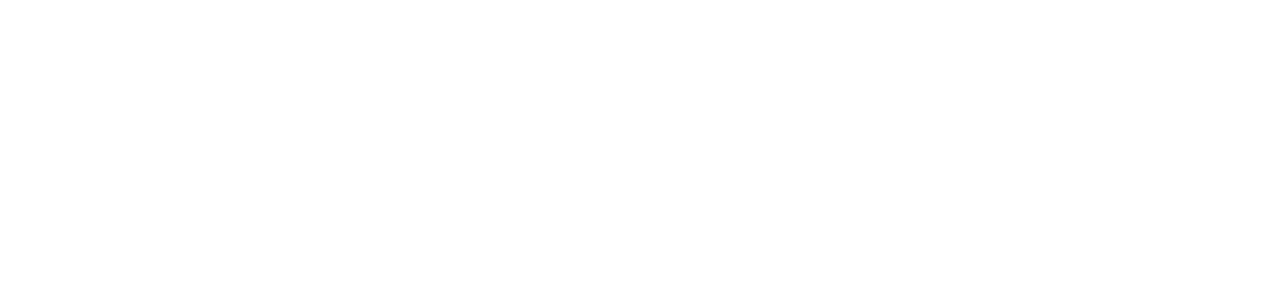
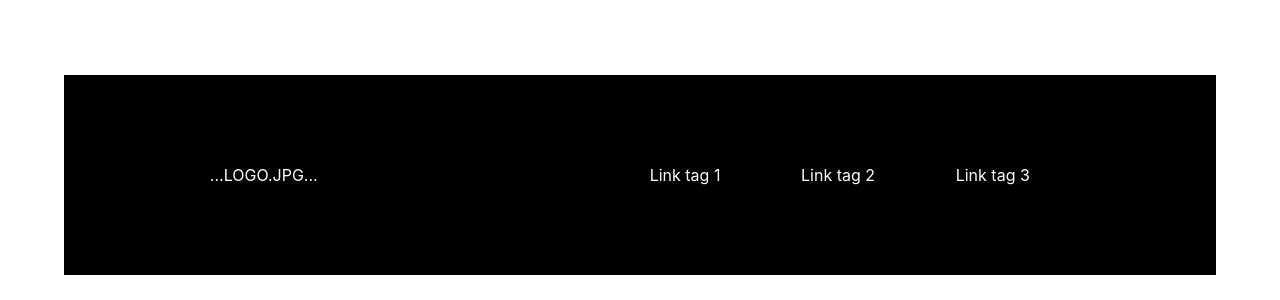
Before and after one commit to it20217/movie-search-client, a React (Create React App) app: page /search in a window 1280 px wide. Shown: the part 953-1253 px from the top of the page. Before the commit the page ends 1002 px from the top, so only its background shows below. Built offline with nearby package versions, Linux system fonts and the light colour scheme.

Commit message:
Footer feature added

```diff
--- a/src/App.js
+++ b/src/App.js
@@ -3,6 +3,7 @@ import { BrowserRouter as Router, Route ,Link, Routes} from "react-router-dom";
 import Header from "./components/Header/Header"
 import styles from "./App.module.scss"
 import Search from "./components/Search/Search"
+import Footer from "./components/Footer/Footer"
 
 function App() {
   return (
@@ -16,6 +17,7 @@ function App() {
         </Routes>
       </Router>
       </div>
+      <Footer />
     </div>
   );
 }
--- /dev/null
+++ b/src/components/Footer/Footer.js
@@ -0,0 +1,19 @@
+import { Link } from "react-router-dom";
+import styles from "./Footer.module.scss"
+function Footer(){
+	return(
+		<footer className={styles.footer}>
+			<div className={styles.logo}>
+				...LOGO.JPG...
+			</div>
+			<div className={styles.links}>
+
+				<div>Link tag 1</div>
+				<div>Link tag 2</div>
+				<div>Link tag 3</div>
+			</div>
+		</footer>
+	)
+}
+
+export default Footer;
--- /dev/null
+++ b/src/components/Footer/Footer.module.scss
@@ -0,0 +1,26 @@
+$main-color: black;
+$font-color: white;
+
+.footer {
+	background-color: $main-color;
+	color: $font-color;
+	width: 90%;
+	height: 200px;
+	margin: 2% auto;
+	display: flex;
+	justify-content: space-around;
+}
+.links {
+	height: 100%;
+	width: 40%;
+	margin: auto;
+	display: flex;
+	justify-content: space-around;
+	align-items: center;
+}
+
+.logo {
+	display: flex;
+	align-self: center;
+	margin: auto;
+}
```
